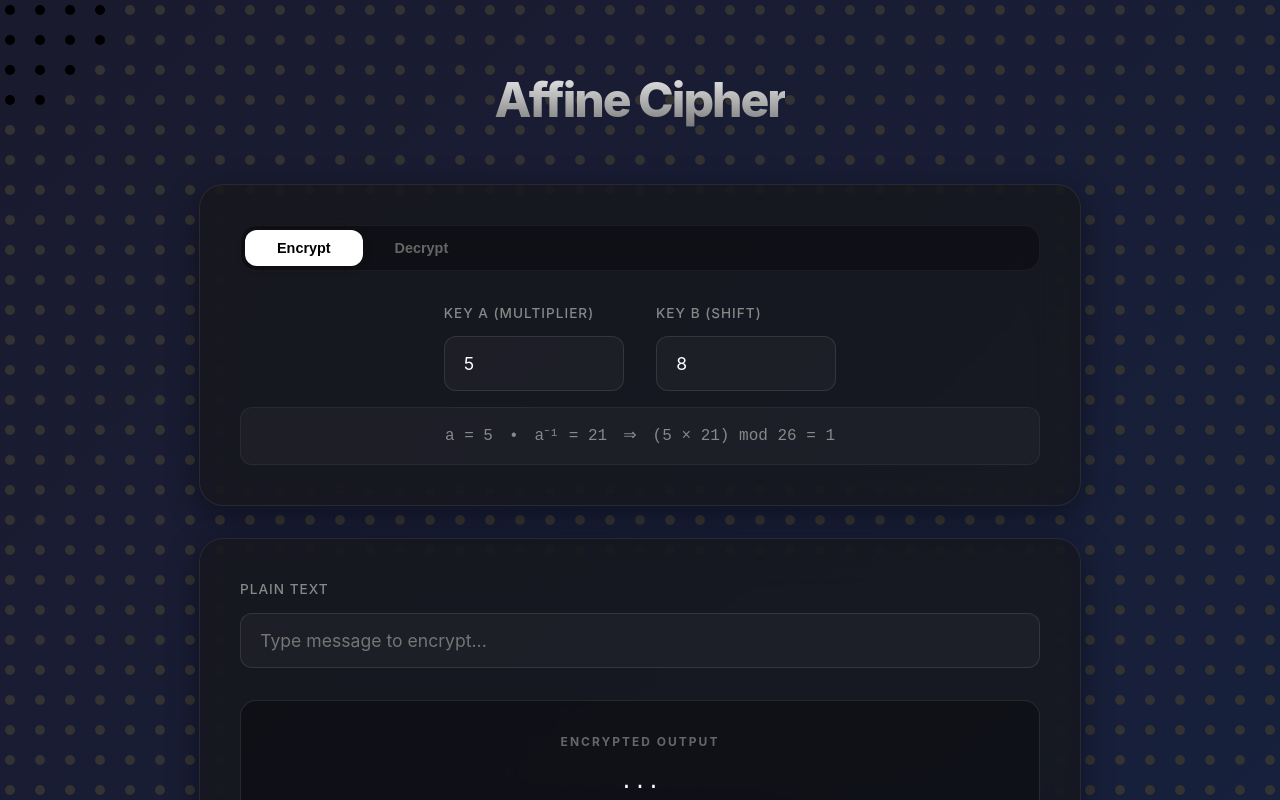
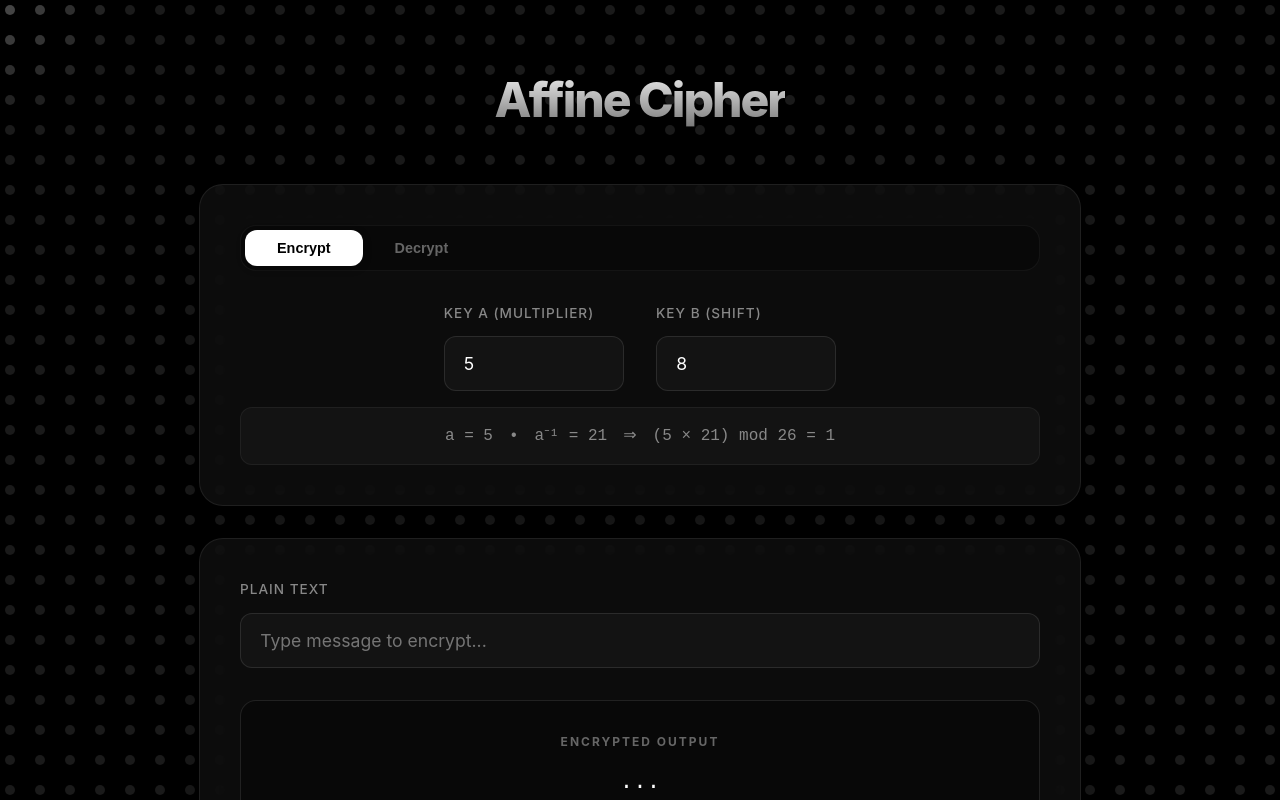
Before and after one commit to aayans314/affine-encryption, a React (Vite) app: page / in a window 1280 px wide. Shown: the top 800 px of the page. Built offline with nearby package versions, Linux system fonts and the light colour scheme.

Commit message:
fixed theming

```diff
--- a/src/App.tsx
+++ b/src/App.tsx
@@ -57,12 +57,13 @@ function App() {
         <DotGrid
           dotSize={10}
           gap={20}
-          baseColor="#333"
-          activeColor="#fff"
+          baseColor="#1a1a1a"
+          activeColor="#4a4a4a"
           proximity={120}
           shockRadius={250}
-          shockStrength={5}
-          returnDuration={1.5}
+          shockStrength={2}
+          returnDuration={2}
+          maxSpeed={500}
         />
       </div>
 
--- a/src/components/DotGrid.tsx
+++ b/src/components/DotGrid.tsx
@@ -42,8 +42,8 @@ interface DotGridProps {
 const DotGrid: React.FC<DotGridProps> = ({
     dotSize = 16,
     gap = 32,
-    baseColor = '#5227FF',
-    activeColor = '#5227FF',
+    baseColor = '#1a1a1a',
+    activeColor = '#4a4a4a',
     proximity = 150,
     speedTrigger = 100,
     shockRadius = 250,
@@ -209,9 +209,18 @@ const DotGrid: React.FC<DotGridProps> = ({
                     gsap.killTweensOf(dot);
 
                     // Simplified "push" effect without InertiaPlugin
-                    const pushFactor = 0.2; // Adjust for strength
-                    const pushX = (dot.cx - pr.x) / dist * speed * pushFactor;
-                    const pushY = (dot.cy - pr.y) / dist * speed * pushFactor;
+                    const pushFactor = 0.05; // Adjust for strength
+                    let pushX = (dot.cx - pr.x) / dist * speed * pushFactor;
+                    let pushY = (dot.cy - pr.y) / dist * speed * pushFactor;
+
+                    // Clamp displacement to avoid violent jumping
+                    const maxDisp = 50;
+                    const disp = Math.hypot(pushX, pushY);
+                    if (disp > maxDisp) {
+                        const scale = maxDisp / disp;
+                        pushX *= scale;
+                        pushY *= scale;
+                    }
 
                     gsap.to(dot, {
                         xOffset: pushX,
--- a/src/index.css
+++ b/src/index.css
@@ -19,7 +19,7 @@ body {
   place-items: center;
   min-width: 320px;
   min-height: 100vh;
-  background: linear-gradient(135deg, #1a1a2e 0%, #16213e 100%);
+  background-color: #000000;
   overflow-x: hidden;
 }
 
```
